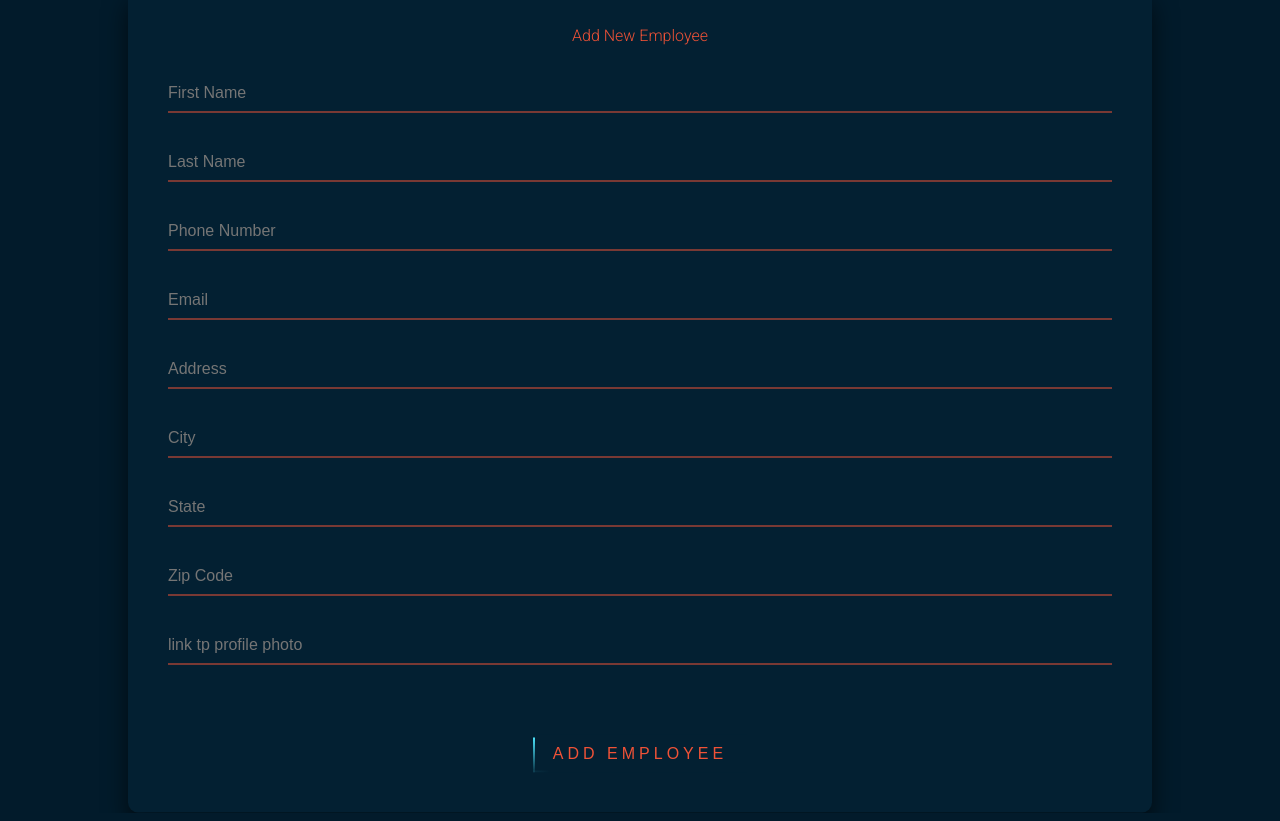
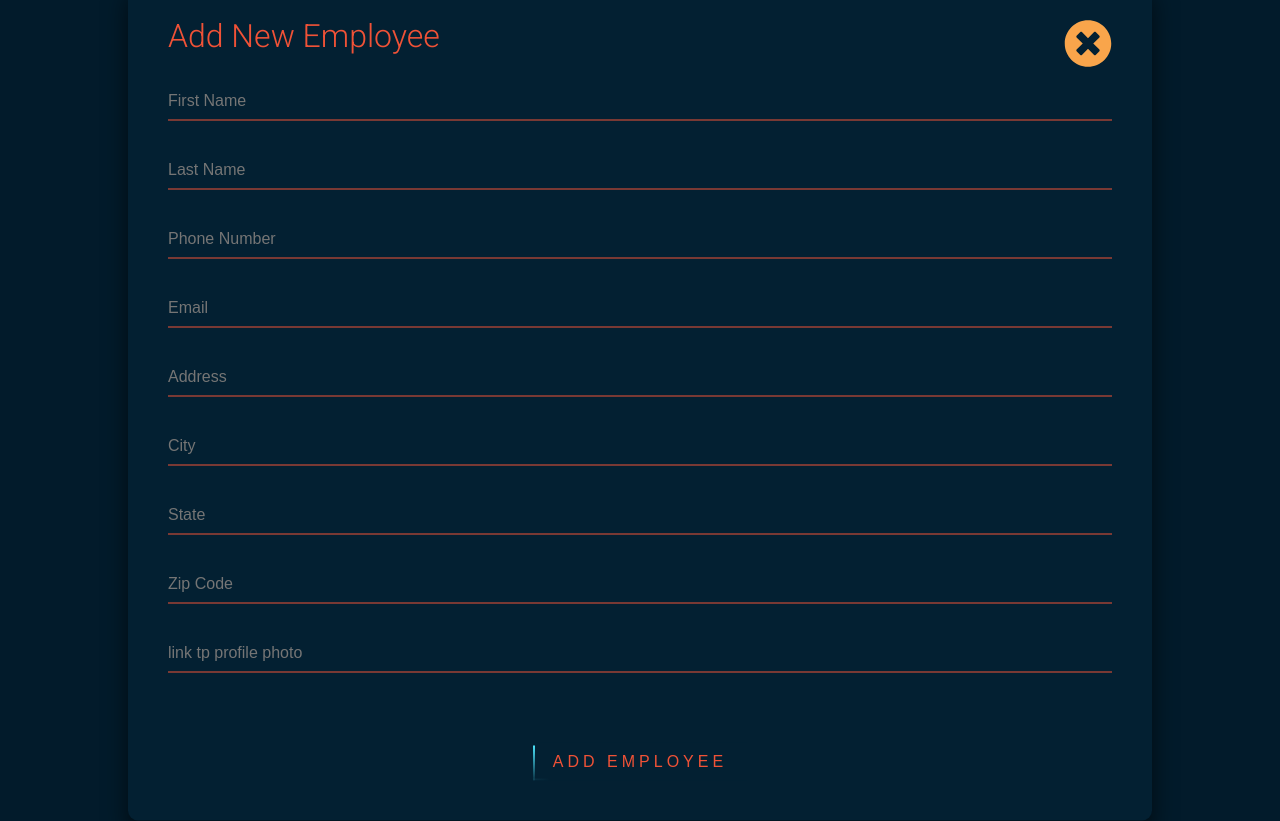
Before and after one commit to scottmm374/Employee-Directory, a React (Create React App) app: page /add-employee in a window 1280 px wide. Built offline with nearby package versions, Linux system fonts and the light colour scheme.

Commit message:
added styling and close button on add emp form

```diff
--- a/src/App.css
+++ b/src/App.css
@@ -182,6 +182,13 @@
   background: rgba(0, 0, 0, 0.25);
 }
 
+.form-header {
+  display: flex;
+  justify-content: space-between;
+}
+.form-header h2 {
+  font-size: 2rem;
+}
 .employee_form {
   position: absolute;
   top: 50%;
@@ -457,13 +464,15 @@
   font-weight: 400;
 } */
 
-.home_button {
+.home_button,
+.close-button {
   border: #032032 1px;
   color: #f9a54b;
   transition: 0.5s;
 }
 
-.home_button:hover {
+.home_button:hover,
+.close-button:hover {
   background: #f9a54b;
   color: #fff;
   border-radius: 5px;
--- a/src/components/forms/AddEmployee.tsx
+++ b/src/components/forms/AddEmployee.tsx
@@ -1,6 +1,9 @@
 import {useState} from 'react'
 import {addEmployee} from '../../redux/actions'
 import {connect} from 'react-redux'
+import {Link} from 'react-router-dom'
+import { faTimesCircle } from "@fortawesome/free-solid-svg-icons";
+import { FontAwesomeIcon } from "@fortawesome/react-fontawesome";
 
 
 function AddEmployee(props: any){
@@ -45,7 +48,10 @@
     return (
         <div className="form-container">
     <div className='employee_form'>
+        <div className="form-header">
         <h2>Add New Employee</h2>
+        <div><Link to="/"><FontAwesomeIcon icon={faTimesCircle} className="close-button" size="3x"></FontAwesomeIcon></Link></div>
+        </div>
         <form onSubmit={handleSubmit}>
             <div className= "form-input">
            <input
--- a/src/components/views/ProfilePage.js
+++ b/src/components/views/ProfilePage.js
@@ -18,7 +18,7 @@
 
     return (
         <div className="profile-page">
-            <div className="header_profile"><h1>{props.employee.first_name}</h1><Link to="/"><FontAwesomeIcon icon={faHome} className="home_button">Home</FontAwesomeIcon></Link></div>
+            <div className="header_profile"><h1>{props.employee.first_name}</h1><Link to="/"><FontAwesomeIcon icon={faHome} className="home_button" size="3x">Home</FontAwesomeIcon></Link></div>
 
            <div className="main-content">
             <div className="left-side">
```
